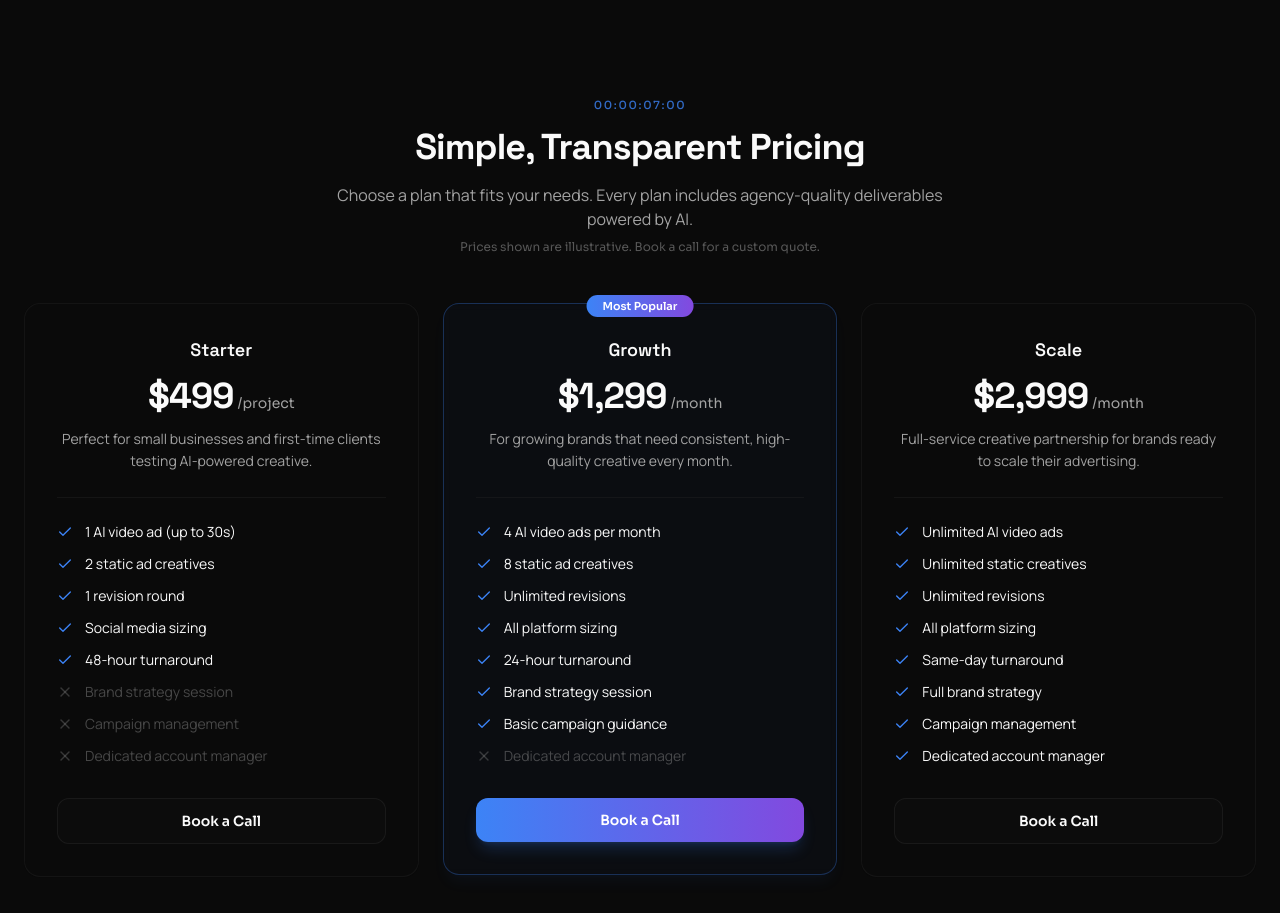
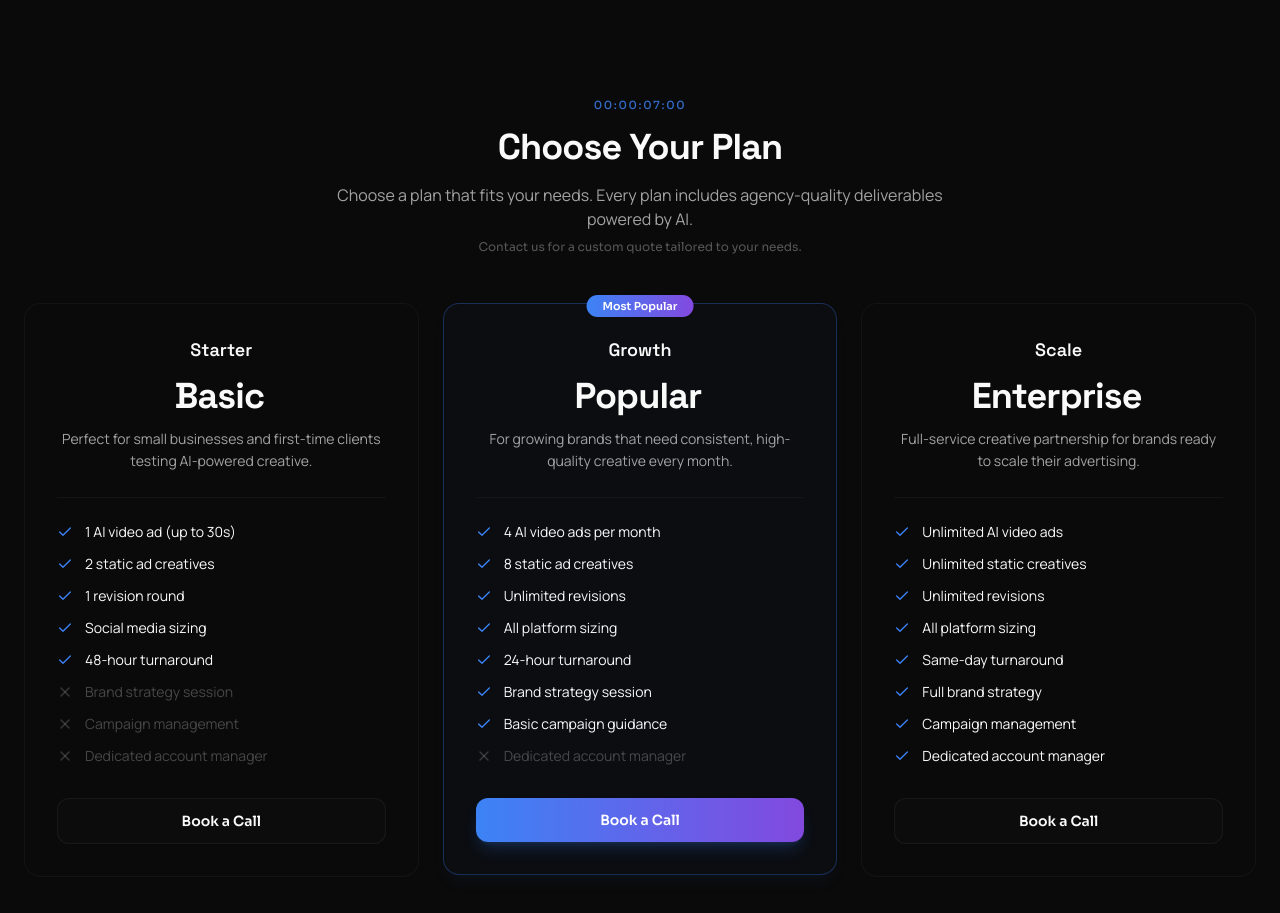
Before and after one commit to ashwanikumardev/PORTFOLIOs, a Next.js app: page / in a window 1280 px wide. Shown: the part 5860-6773 px from the top of the page. Built offline with nearby package versions, Linux system fonts and the light colour scheme.

Commit message:
fix: resolve YouTube Error 153 and replace prices with plan labels

```diff
--- a/src/app/layout.tsx
+++ b/src/app/layout.tsx
@@ -146,9 +146,9 @@ export default function RootLayout({
     <html lang="en" suppressHydrationWarning>
       <head>
         {/* DNS prefetch & preconnect for faster YouTube video loading */}
-        <link rel="dns-prefetch" href="https://www.youtube-nocookie.com" />
+        <link rel="dns-prefetch" href="https://www.youtube.com" />
         <link rel="dns-prefetch" href="https://img.youtube.com" />
-        <link rel="preconnect" href="https://www.youtube-nocookie.com" crossOrigin="anonymous" />
+        <link rel="preconnect" href="https://www.youtube.com" crossOrigin="anonymous" />
         <link rel="preconnect" href="https://img.youtube.com" crossOrigin="anonymous" />
       </head>
       <body
--- a/src/components/json-ld.tsx
+++ b/src/components/json-ld.tsx
@@ -22,12 +22,14 @@ export default function JsonLd() {
       contactType: "customer service",
       availableLanguage: "English",
     },
-    offers: {
-      "@type": "AggregateOffer",
-      priceCurrency: "USD",
-      lowPrice: "499",
-      highPrice: "2999",
-      offerCount: "3",
+    hasOfferCatalog: {
+      "@type": "OfferCatalog",
+      name: "Creative Services",
+      itemListElement: [
+        { "@type": "Offer", itemOffered: { "@type": "Service", name: "Starter Plan" } },
+        { "@type": "Offer", itemOffered: { "@type": "Service", name: "Growth Plan" } },
+        { "@type": "Offer", itemOffered: { "@type": "Service", name: "Scale Plan" } },
+      ],
     },
     knowsAbout: [
       "AI Video Advertising",
--- a/src/components/sections/portfolio-section.tsx
+++ b/src/components/sections/portfolio-section.tsx
@@ -55,7 +55,7 @@ function getYouTubeEmbedUrl(url: string): string | null {
     cc_load_policy: "0",
   });
 
-  return `https://www.youtube-nocookie.com/embed/${videoId}?${params.toString()}`;
+  return `https://www.youtube.com/embed/${videoId}?${params.toString()}`;
 }
 
 function getYouTubeThumbnailUrl(url: string): string | null {
@@ -360,7 +360,6 @@ export function PortfolioSection() {
                   allow="accelerometer; autoplay; clipboard-write; encrypted-media; gyroscope; picture-in-picture"
                   allowFullScreen
                   loading="lazy"
-                  referrerPolicy="no-referrer"
                 />
               </div>
             </motion.div>
--- a/src/components/sections/pricing-section.tsx
+++ b/src/components/sections/pricing-section.tsx
@@ -13,7 +13,7 @@ export function PricingSection() {
         <div className="text-center">
           <span className="timecode">00:00:07:00</span>
           <h2 className="mt-3 font-display text-3xl font-bold tracking-tight sm:text-4xl">
-            Simple, Transparent Pricing
+            Choose Your Plan
           </h2>
           <p className="mx-auto mt-4 max-w-2xl text-muted-foreground font-body">
             Choose a plan that fits your needs. Every plan includes
@@ -21,7 +21,7 @@ export function PricingSection() {
           </p>
           {/* PLACEHOLDER: Pricing is illustrative — update before launch */}
           <p className="mt-2 text-xs text-muted-foreground/50 font-ui">
-            Prices shown are illustrative. Book a call for a custom quote.
+            Contact us for a custom quote tailored to your needs.
           </p>
         </div>
 
--- a/src/components/video-player-modal.tsx
+++ b/src/components/video-player-modal.tsx
@@ -51,7 +51,7 @@ function getYouTubeEmbedUrl(url: string) {
       cc_load_policy: "0",
     });
 
-    return `https://www.youtube-nocookie.com/embed/${videoId}?${params.toString()}`;
+    return `https://www.youtube.com/embed/${videoId}?${params.toString()}`;
   } catch {
     return "";
   }
@@ -81,7 +81,6 @@ export function VideoPlayerModal({ isOpen, onClose, videoUrl, videoTitle }: Vide
               allow="accelerometer; autoplay; clipboard-write; encrypted-media; gyroscope; picture-in-picture"
               allowFullScreen
               loading="lazy"
-              referrerPolicy="no-referrer"
               className="w-full h-full rounded-lg"
               style={{ border: "none" }}
             />
--- a/src/data/site.ts
+++ b/src/data/site.ts
@@ -343,8 +343,8 @@ export interface PricingTier {
 export const PRICING_TIERS: PricingTier[] = [
   {
     name: "Starter",
-    price: "$499",
-    period: "/project",
+    price: "Basic",
+    period: "",
     description: "Perfect for small businesses and first-time clients testing AI-powered creative.",
     features: [
       { text: "1 AI video ad (up to 30s)", included: true },
@@ -361,8 +361,8 @@ export const PRICING_TIERS: PricingTier[] = [
   },
   {
     name: "Growth",
-    price: "$1,299",
-    period: "/month",
+    price: "Popular",
+    period: "",
     description: "For growing brands that need consistent, high-quality creative every month.",
     features: [
       { text: "4 AI video ads per month", included: true },
@@ -379,8 +379,8 @@ export const PRICING_TIERS: PricingTier[] = [
   },
   {
     name: "Scale",
-    price: "$2,999",
-    period: "/month",
+    price: "Enterprise",
+    period: "",
     description: "Full-service creative partnership for brands ready to scale their advertising.",
     features: [
       { text: "Unlimited AI video ads", included: true },
```
Also changed, not shown: 2 other files (tests, documents, lock files or other folders).
